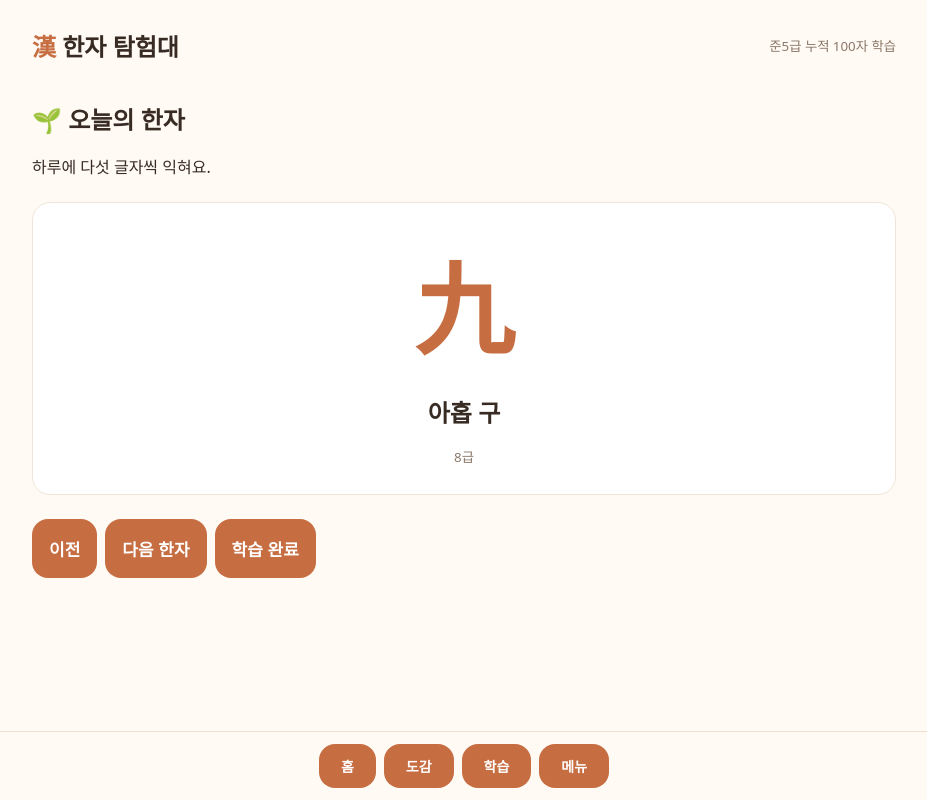
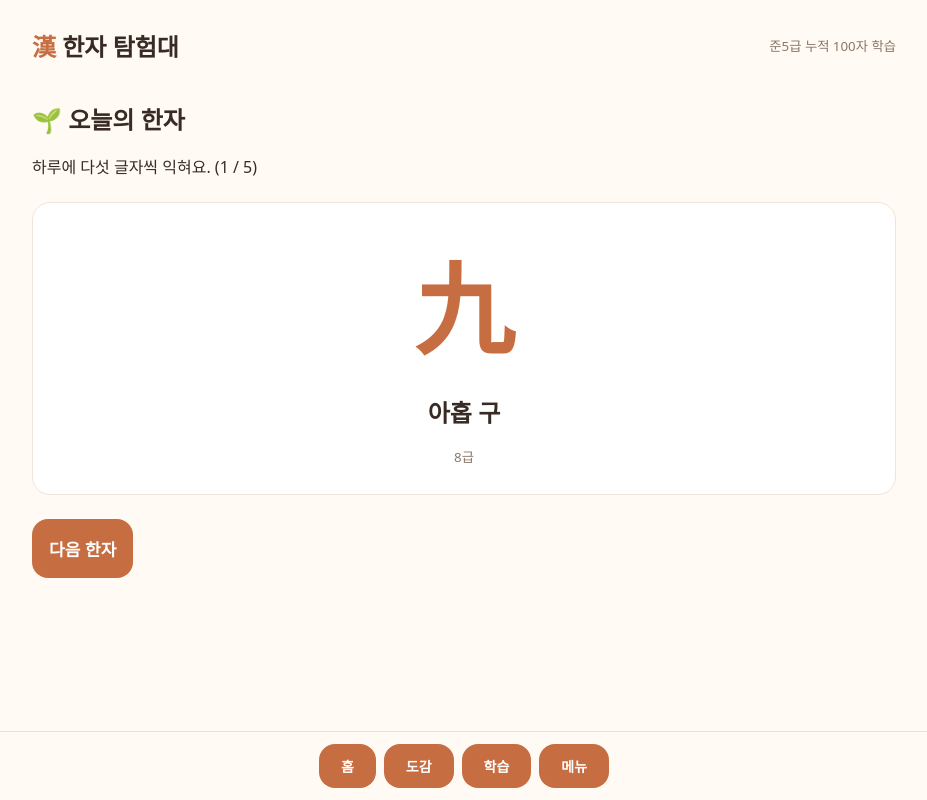
Before and after one commit to pluris/hanzi-prac, a Next.js app: page / in a window 1280 px wide. Both pictures are taken after a click on the button "학습". Shown: the whole page, without its empty margins (176-1103 px from the left). Built offline with nearby package versions, Linux system fonts and the light colour scheme.

Commit message:
Limit daily hanja study to five characters

```diff
--- a/app/page.js
+++ b/app/page.js
@@ -30,7 +30,7 @@ export default function Home(){
  <div className="stats"><div><b>{done}</b><small>완료한 학습</small></div><div><b>{wrong.length}</b><small>오답 한자</small></div><div><b>{data.length}</b><small>전체 한자</small></div></div>
  <div className="tiles"><button onClick={()=>{setIdx(0);setTab('daily')}}>🌱 오늘의 한자<small>5자씩 차근차근</small></button><button onClick={()=>setTab('dictionary')}>📚 한자 도감<small>급수별 100자 보기</small></button><button onClick={()=>start(10)}>✏️ 연습 퀴즈<small>10문항 도전</small></button><button onClick={()=>start(50,data,true)}>🏆 실전 모의고사<small>50문항 · 70점 합격</small></button><button onClick={()=>start(Math.min(50,wrong.length),data.filter(x=>wrong.includes(x.h)))} disabled={!wrong.length}>📝 오답 다시 풀기<small>{wrong.length}자 저장됨</small></button></div></>}
  {tab==='dictionary'&&<><h2>📚 한자 도감</h2><select value={grade} onChange={e=>setGrade(e.target.value)}>{['전체',...groups.map(g=>g[0])].map(x=><option>{x}</option>)}</select><div className="grid">{list.map(x=><article><strong>{x.h}</strong><b>{x.meaning}</b><small>{x.grade}</small></article>)}</div></>}
- {tab==='daily'&&<><h2>🌱 오늘의 한자</h2><p>하루에 다섯 글자씩 익혀요.</p><article className="study"><strong>{data[idx%data.length].h}</strong><h2>{data[idx%data.length].meaning}</h2><small>{data[idx%data.length].grade}</small></article><div className="actions"><button onClick={()=>setIdx(i=>Math.max(0,i-1))}>이전</button><button onClick={()=>setIdx(i=>i+1)}>다음 한자</button><button onClick={()=>{setIdx(i=>i+1);if((idx+1)%5===0)setTab('home')}}>학습 완료</button></div></>}
+ {tab==='daily'&&<><h2>🌱 오늘의 한자</h2><p>하루에 다섯 글자씩 익혀요. ({idx+1} / 5)</p><article className="study"><strong>{data[idx].h}</strong><h2>{data[idx].meaning}</h2><small>{data[idx].grade}</small></article><div className="actions">{idx>0&&<button onClick={()=>setIdx(i=>Math.max(0,i-1))}>이전</button>}{idx<4?<button onClick={()=>setIdx(i=>Math.min(4,i+1))}>다음 한자</button>:<button onClick={()=>{setIdx(0);setTab('home')}}>오늘 학습 마치기</button>}</div></>}
  {tab==='quiz'&&current&&<><div className="quiztop"><span>{qi+1} / {quiz.length}</span><span>{isExam?"모의고사 진행 중":"정답 "+score}</span></div><div className="progress"><i style={{width:`${(qi/quiz.length)*100}%`}}/></div><section className="question"><small>이 한자의 훈음은?</small><strong>{current.h}</strong></section><div className={`answers ${answer!==null?'answered':''}`}>{opts.map(o=><button key={o} className={isExam?(answer===o?'selected':''):(answer!==null&&o===current.meaning?'correct':answer===o?'wrong':'')} onClick={()=>choose(o)}>{o}</button>)}</div><div className="quiz-actions"><button className="next-question" onClick={next} disabled={answer===null}>{qi+1===quiz.length?(isExam?'시험 제출':'결과 보기'):'다음 문제'}</button></div></>}
  {tab==='result'&&<section className="result"><div className="mascot">🏅</div><h1>{isExam?'모의고사 결과':'탐험 완료!'}</h1><h2>{score} / {quiz.length} 정답</h2><p>정답률 {Math.round(score/quiz.length*100)}% · 오답 {quiz.length-score}개</p>{isExam&&<h2>{score>=35?'합격 기준 달성! 🎉':'아쉽지만 불합격 · 다시 도전해봐요!'}</h2>}{isExam&&<div className="review"><h3>문제별 결과</h3>{quiz.map((q,i)=><div className={`reviewrow ${responses[i]===q.meaning?'review-ok':'review-no'}`} key={`${q.h}-${i}`}><strong>{i+1}. {q.h}</strong><span>내 답: {responses[i]||'미응답'}</span><span>정답: {q.meaning}</span><b>{responses[i]===q.meaning?'정답':'오답'}</b></div>)}</div>}<button onClick={()=>setTab('home')}>홈으로</button><button onClick={()=>start(quiz.length,data,isExam)}>다시 도전</button></section>}
  <footer>{['home','dictionary','daily'].includes(tab)&&<button onClick={()=>setTab('home')}>홈</button>}<button onClick={()=>setTab('dictionary')}>도감</button><button onClick={()=>setTab('daily')}>학습</button><button onClick={()=>setTab('home')}>메뉴</button></footer>
```
